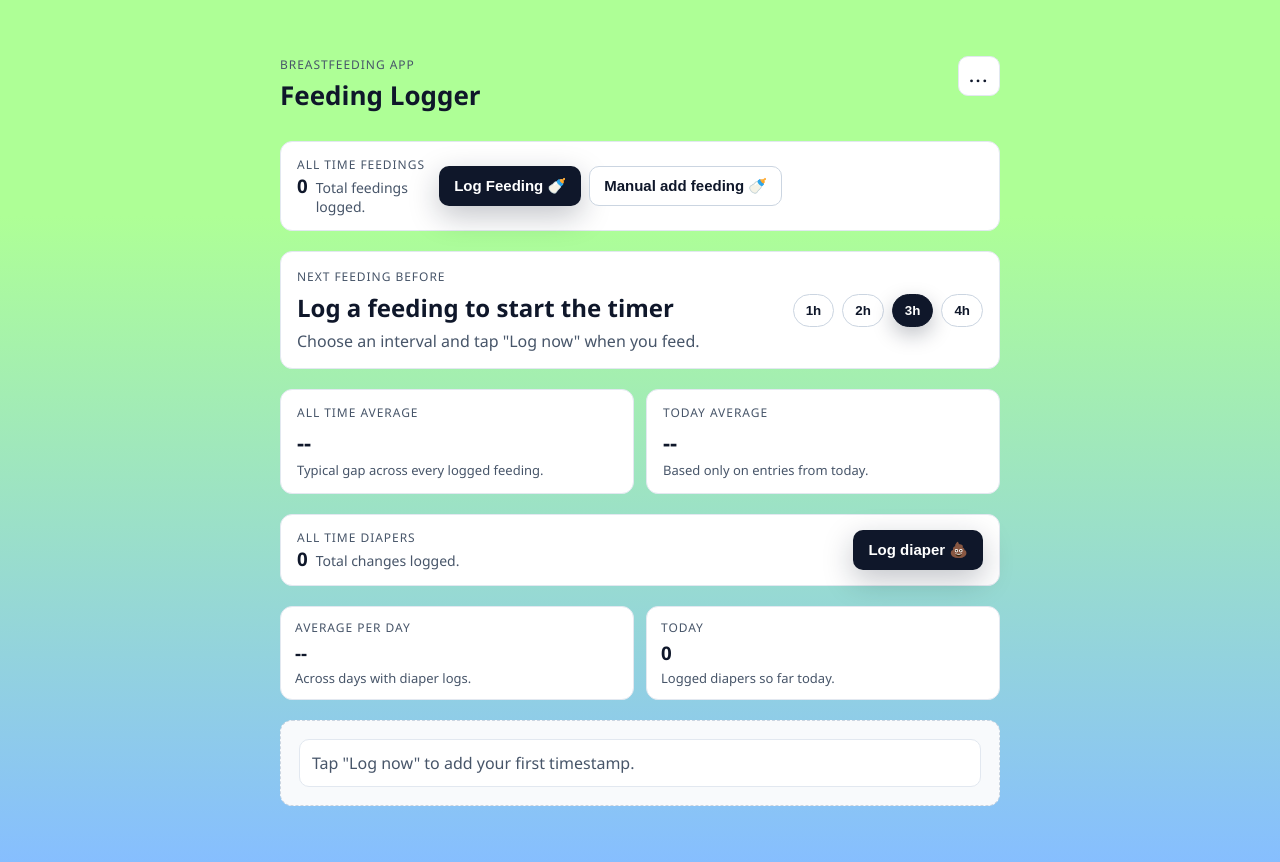
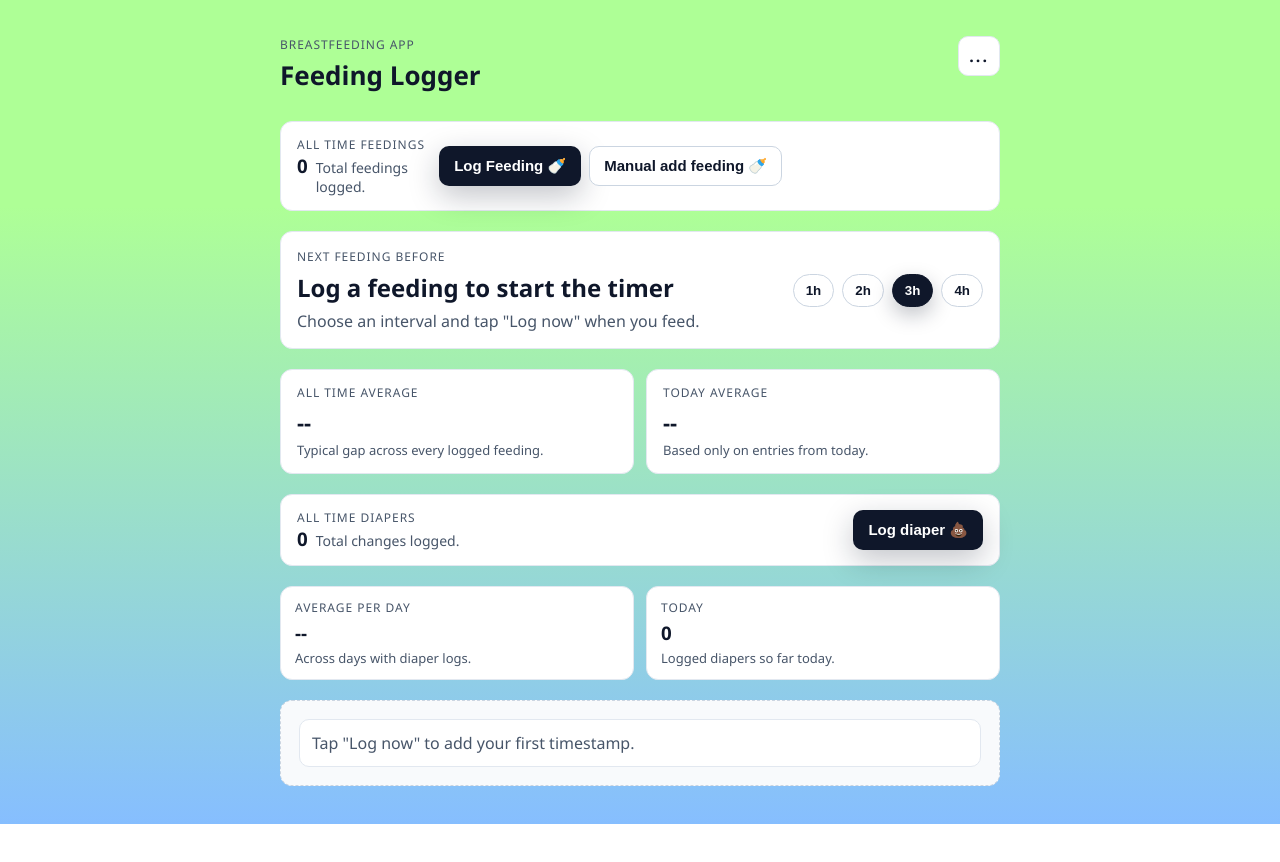
Before and after one commit to FeffCodeMaster/breastfeeding-timer-app, a React (Create React App) app in the folder my-app/: page / in a window 1280 px wide. After the commit the page ends 824 px from the top, so only its background shows below. Built offline with nearby package versions, Linux system fonts and the light colour scheme.

Commit message:
Small padding fix for the app

```diff
--- a/my-app/src/App.css
+++ b/my-app/src/App.css
@@ -2,7 +2,7 @@
   min-height: 100vh;
   display: flex;
   justify-content: center;
-  padding: 32px;
+  padding: 12px;
   background: linear-gradient(#AEFF96 25%, #86BEFF 100%);
   color: #0f172a;
   font-family: 'Segoe UI', 'Helvetica Neue', sans-serif;
```
